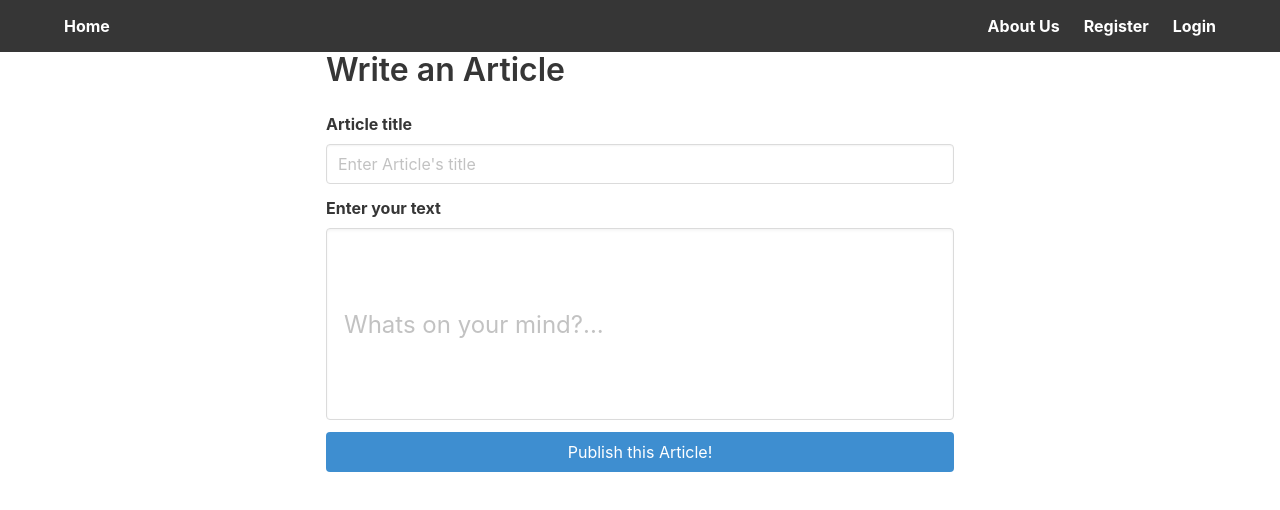
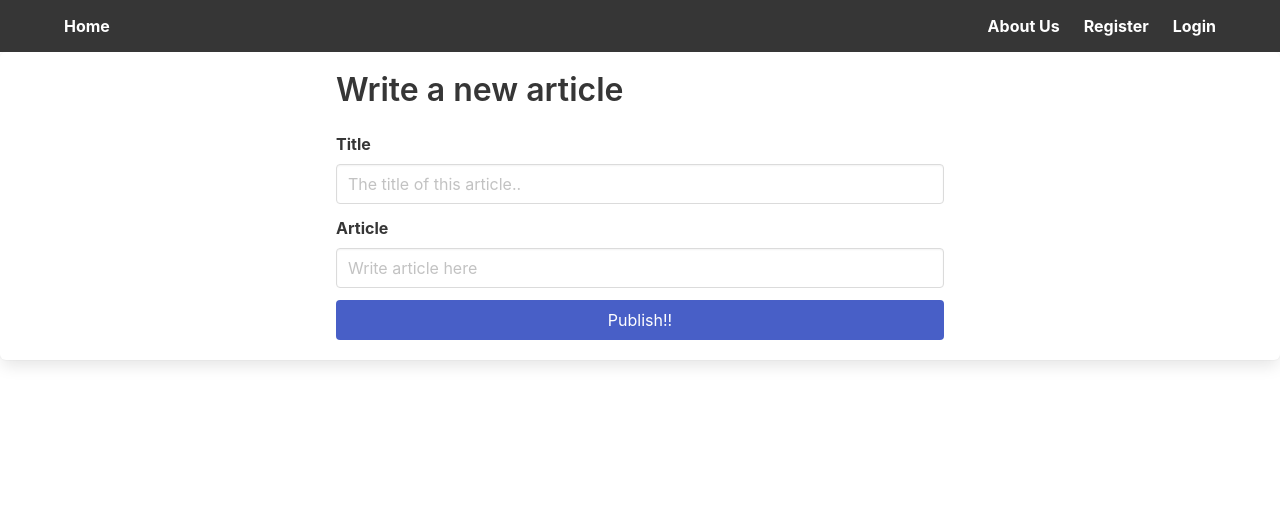
Before and after one commit to latchjack/sei-final-project, a React (Create React App) app in the folder frontend/: page /articles/new in a window 1280 px wide. Shown: the top 510 px of the page. Built offline with nearby package versions, Linux system fonts and the light colour scheme.

Commit message:
articles work

```diff
--- a/frontend/src/App.js
+++ b/frontend/src/App.js
@@ -9,7 +9,7 @@ import Home from './components/common/Home'
 import Login from'./components/auth/Login'
 import Register from './components/auth/Register'
 import ArticleShow from './components/articlefolder/ArticleShow'
-import ArticleForm from './components/articlefolder/ArticleForm'
+import ArticleNew from './components/articlefolder/ArticleNew'
 
 class App extends React.Component {
   render() {
@@ -20,7 +20,7 @@ class App extends React.Component {
           <Switch>
             {/* <SecureRoute path="/articles/new" component={ArticleForm}/> */}
             <Route exact path="/" component={Home}/>
-            <Route path="/articles/new" component={ArticleForm}/>
+            <Route path="/articles/new" component={ArticleNew}/>
             <Route path="/articles/:id" component={ArticleShow}/>
             <Route path="/articles" component={ArticleIndex}/>
             <Route path="/login" component={Login}/>
--- a/frontend/src/components/articlefolder/ArticleForm.js
+++ /dev/null
@@ -1,41 +0,0 @@
-import React from 'react'
-
-const ArticleForm = ({ data, handleChange, handleSubmit }) => {
-
-  return (
-    <div className="columns">
-      <form onSubmit={handleSubmit} className="column is-half is-offset-one-quarter">
-        <h2 className="title">Write an Article</h2>
-        <div className="field">
-          <label className="label">Article title</label>
-          <div className="control">
-            <input
-              className="input"
-              name="title"
-              required
-              placeholder="Enter Article's title"
-              onChange={handleChange}
-              // value={data.name}
-            />
-          </div>
-        </div>
-        <div className="field">
-          <label className="label">Enter your text</label>
-          <div className="control">
-            <input
-              className="textarea is-large"
-              name="articletext"
-              required
-              placeholder="Whats on your mind?..."
-              onChange={handleChange}
-            // value={data.name}
-            />
-          </div>
-        </div>
-        <button type="submit" className="button is-fullwidth is-info">Publish this Article!</button>
-      </form>
-    </div>
-  )
-}
-
-export default ArticleForm
--- /dev/null
+++ b/frontend/src/components/articlefolder/ArticleNew.js
@@ -0,0 +1,79 @@
+import React from 'react'
+import axios from 'axios'
+import auth from '../../lib/auth'
+
+class ArticleNew extends React.Component {
+
+  state = {
+    data: {
+      title: '',
+      text: ''
+    }
+  }
+
+  handleChange = (e) => {
+    const name = e.target.name
+    const value = e.target.value
+    const data = {...this.state.data, [name]: value}
+    this.setState( { data })
+    // const data = ({ ...this.state.data })
+    // this.setState({ data })
+  }
+
+  handleSubmit = async e => {
+    e.preventDefault()
+    try {
+      const res = await axios.post('/api/articles/', this.state.data, {
+        headers: { Authorization: `Bearer ${auth.getToken()}` }
+      })
+      this.props.history.push(`/articles/${res.data.id}`)
+    } catch (err) {
+      console.log(err)
+    }
+  }
+
+  render() {
+    console.log(this.state.data)
+    return(
+      <div className="box" id="articleNewBox">
+          <div className="columns">
+            <form onSubmit={this.handleSubmit} className="column is-half is-offset-one-quarter">
+              <h2 className="title">Write a new article</h2>
+              <div className="field">
+                <label className="label">Title</label>
+                <div className="control">
+                  <input
+                    className="input"
+                    name="title"
+
+                    placeholder="The title of this article.."
+                    onChange={this.handleChange}
+                    value={this.state.data.title}
+                  />
+                </div>
+              </div>
+              <div className="field">
+                <label className="label">Article</label>
+                <div className="control">
+                  <input
+                    className="input"
+                    name="text"
+                    required
+                    placeholder="Write article here"
+                    onChange={this.handleChange}
+                    value={this.state.data.text}
+                  />
+                </div>
+              </div>
+
+
+              <button type="submit" className="button is-fullwidth is-link">Publish!!</button>
+
+            </form>
+          </div>
+        </div>
+    )
+  }
+}
+
+export default ArticleNew
```
